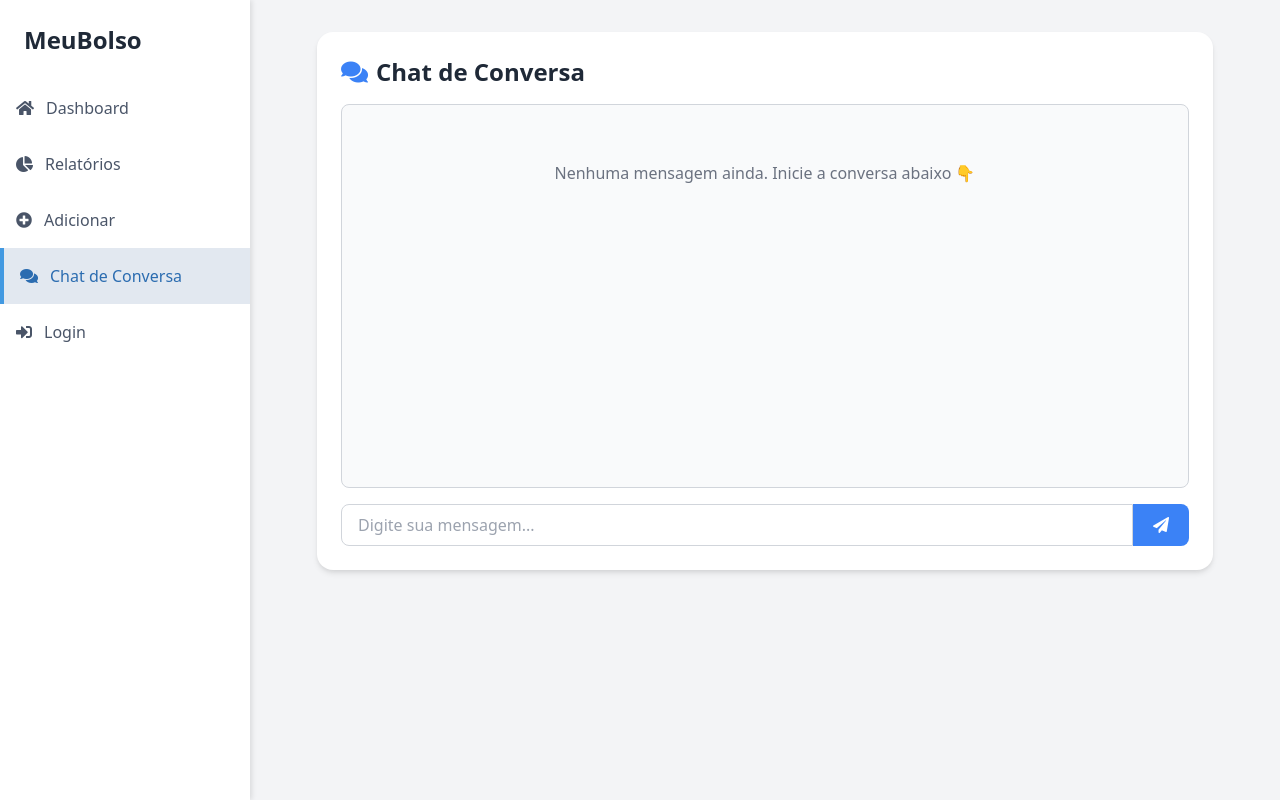
After one commit to alicstw-dev/PW1---FINAL, a Flask app: page /chat in a window 1280 px wide. The commit adds this page. Run offline with Flask 3, Linux system fonts and the light colour scheme.

Commit message:
Update 1

```diff
--- a/app/routes.py
+++ b/app/routes.py
@@ -353,6 +353,11 @@ def clear_data():
     flash('Todos os dados foram apagados com sucesso!', 'success')
     return redirect(url_for('main.dashboard'))
 
+
+@main_bp.route("/chat")
+def chat():
+    return render_template("chat.html", title="Chat de Conversa", active_page="chat")
+
 # Logout
 @main_bp.route('/logout')
 @login_required
--- /dev/null
+++ b/app/templates/chat.html
@@ -0,0 +1,55 @@
+{% extends "layout.html" %}
+{% block content %}
+<div class="max-w-4xl mx-auto bg-white rounded-2xl shadow-md p-6">
+    <h2 class="text-2xl font-bold text-gray-800 mb-4 flex items-center">
+        <i class="fas fa-comments text-blue-500 mr-2"></i>
+        Chat de Conversa
+    </h2>
+
+    <div id="chat-box" class="border border-gray-300 rounded-lg p-4 h-96 overflow-y-auto bg-gray-50 mb-4">
+        <!-- Mensagens serão exibidas aqui -->
+        <div class="text-gray-500 text-center mt-10">Nenhuma mensagem ainda. Inicie a conversa abaixo 👇</div>
+    </div>
+
+    <form id="chat-form" class="flex">
+        <input type="text" id="chat-input" placeholder="Digite sua mensagem..."
+               class="flex-grow border border-gray-300 rounded-l-lg px-4 py-2 focus:outline-none focus:ring-2 focus:ring-blue-400">
+        <button type="submit"
+                class="bg-blue-500 text-white px-5 py-2 rounded-r-lg hover:bg-blue-600 transition-colors">
+            <i class="fas fa-paper-plane"></i>
+        </button>
+    </form>
+</div>
+
+<script>
+document.getElementById("chat-form").addEventListener("submit", function(e) {
+    e.preventDefault();
+    const input = document.getElementById("chat-input");
+    const message = input.value.trim();
+    const chatBox = document.getElementById("chat-box");
+
+    if (message !== "") {
+        // Exibe a mensagem do usuário
+        const msgDiv = document.createElement("div");
+        msgDiv.classList.add("text-right", "mb-2");
+        msgDiv.innerHTML = `<span class="inline-block bg-blue-500 text-white px-3 py-2 rounded-lg">${message}</span>`;
+        chatBox.appendChild(msgDiv);
+
+        // Rola para o fim
+        chatBox.scrollTop = chatBox.scrollHeight;
+
+        // Limpa o campo de entrada
+        input.value = "";
+
+        // Simula resposta automática
+        setTimeout(() => {
+            const reply = document.createElement("div");
+            reply.classList.add("text-left", "mb-2");
+            reply.innerHTML = `<span class="inline-block bg-gray-200 text-gray-800 px-3 py-2 rounded-lg">Mensagem recebida: "${message}"</span>`;
+            chatBox.appendChild(reply);
+            chatBox.scrollTop = chatBox.scrollHeight;
+        }, 700);
+    }
+});
+</script>
+{% endblock %}
--- a/app/templates/layout.html
+++ b/app/templates/layout.html
@@ -117,6 +117,10 @@
             <a href="{{ url_for('main.add') }}" class="{% if active_page == 'add' %}active{% endif %}">
                 <i class="fas fa-plus-circle mr-3"></i>Adicionar
             </a>
+            <!-- Novo botão de Chat de Conversa -->
+            <a href="{{ url_for('main.chat') }}" class="{% if active_page == 'chat' %}active{% endif %}">
+                <i class="fas fa-comments mr-3"></i>Chat de Conversa
+            </a>
             {% if current_user.is_authenticated %}
             <a href="{{ url_for('main.logout') }}">
                 <i class="fas fa-sign-out-alt mr-3"></i>Sair
@@ -151,6 +155,5 @@
             <i class="fas fa-plus fa-2x"></i>
         </a>
     {% endif %}
-
 </body>
 </html>
--- a/config.py
+++ b/config.py
@@ -14,3 +14,5 @@ class Config:
 
     SQLALCHEMY_DATABASE_URI = database_url or \
         "sqlite:///" + os.path.join(basedir, "app.db")
+
+    DEBUG = os.getenv("FLASK_ENV") == "development"
```
Also changed, not shown: app/__init__.py (+5 -11 lines), app.db.
